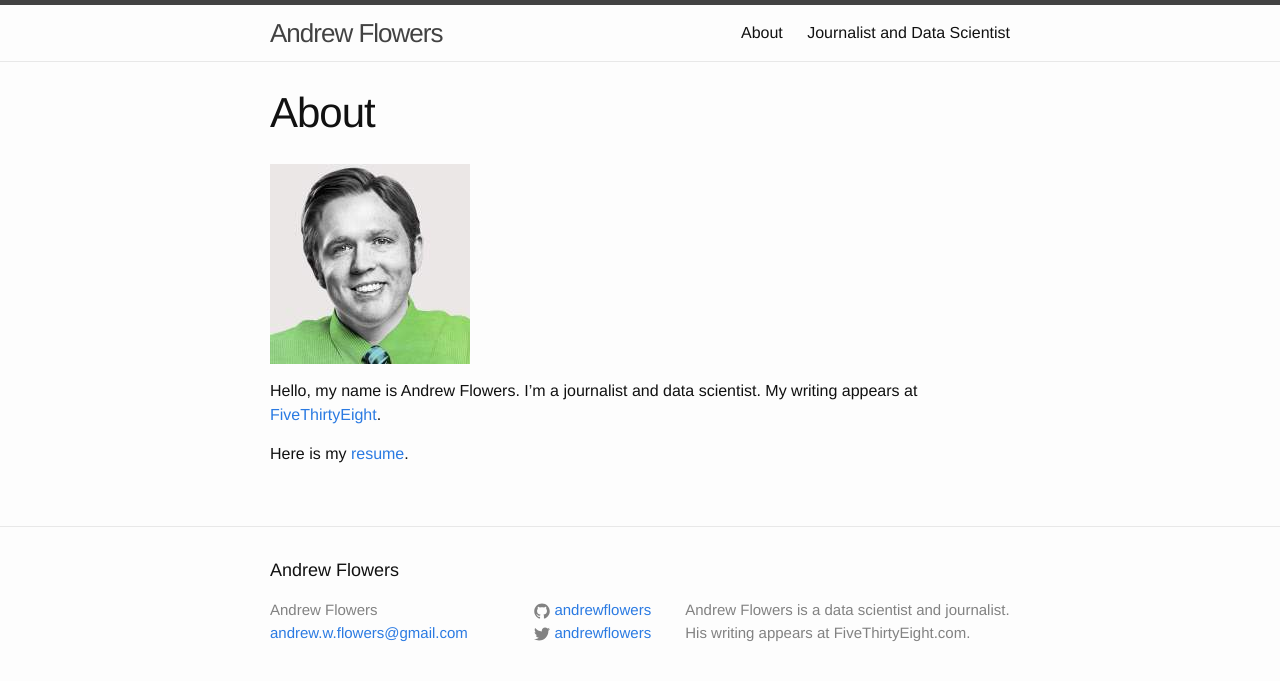
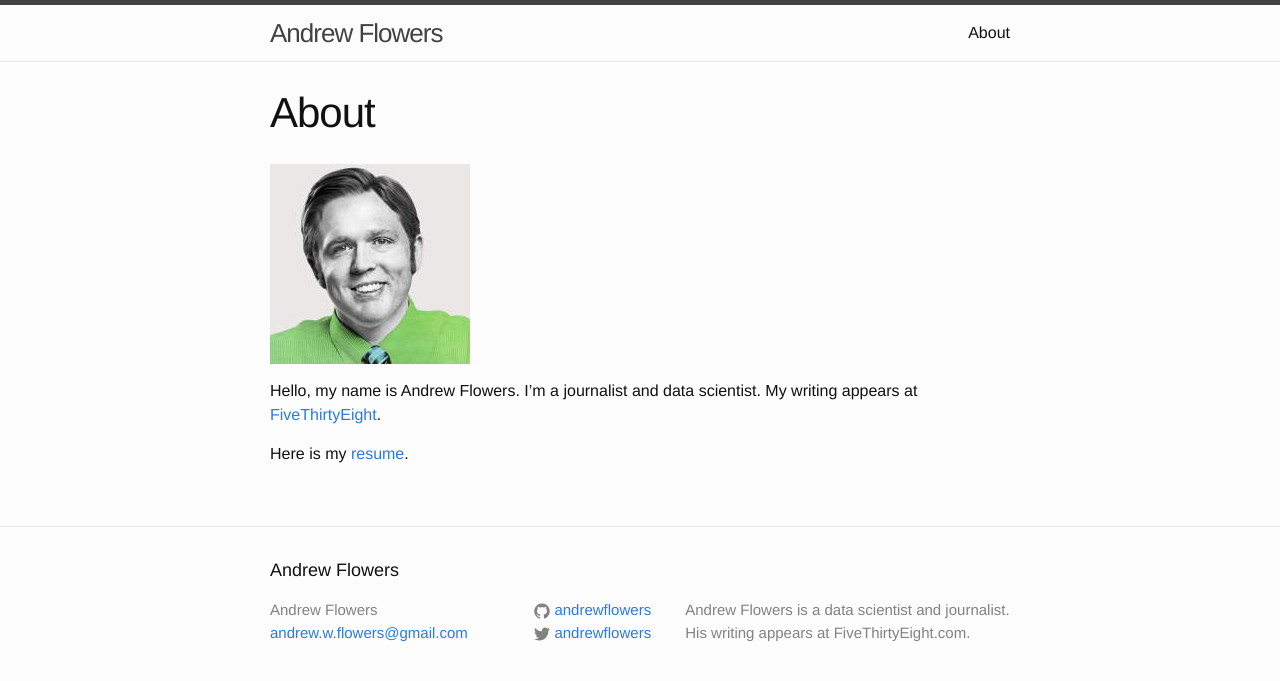
Before and after one commit to andrewflowers/andrewflowers.github.io, a Jekyll site: the page built from about.md, in a window 1280 px wide. Shown: the top 681 px of the page. Built offline with Jekyll 4.4.1, drawn with Linux system fonts in a browser that asks for light colours.

Commit message:
fix index

```diff
--- a/index.html
+++ b/index.html
@@ -1,6 +1,5 @@
 ---
 layout: default
-title:  "Journalist and Data Scientist"
 ---
 
 ![](/assets/andrewflowers_light.jpg)
```
